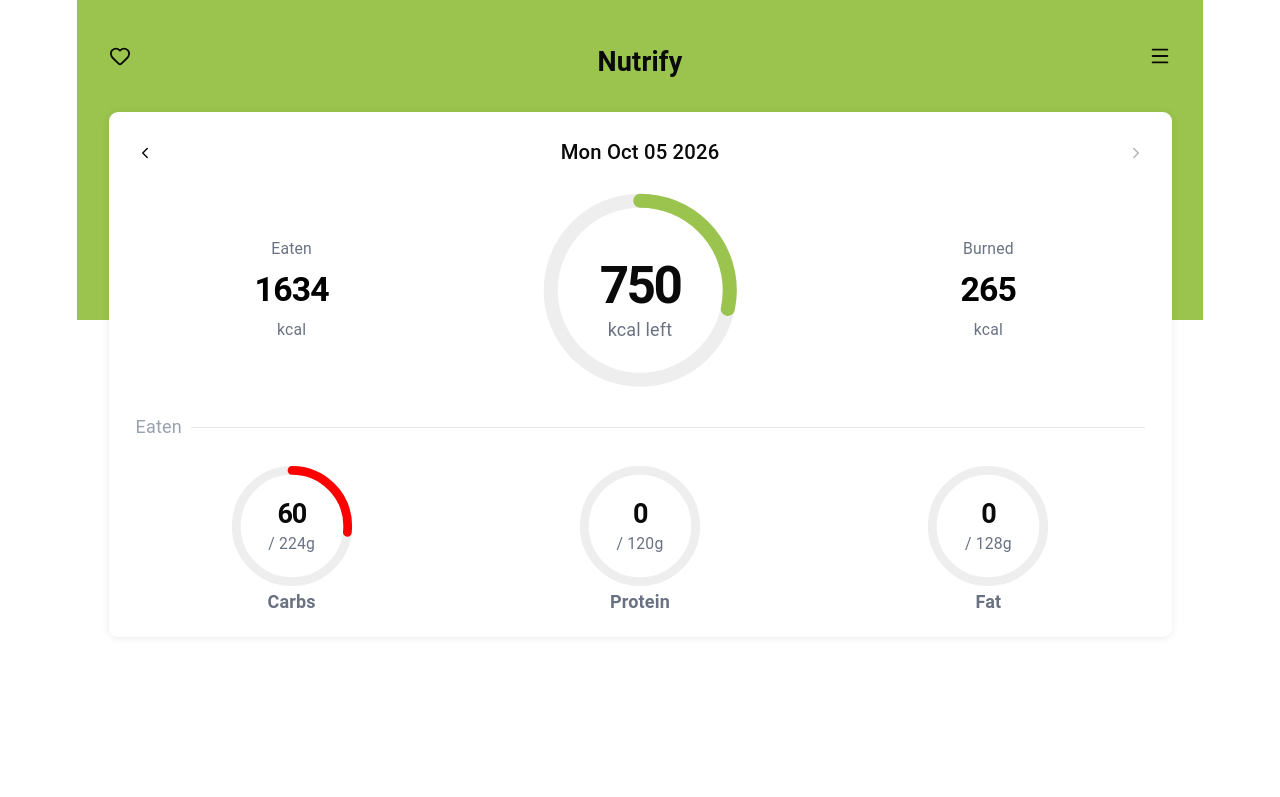
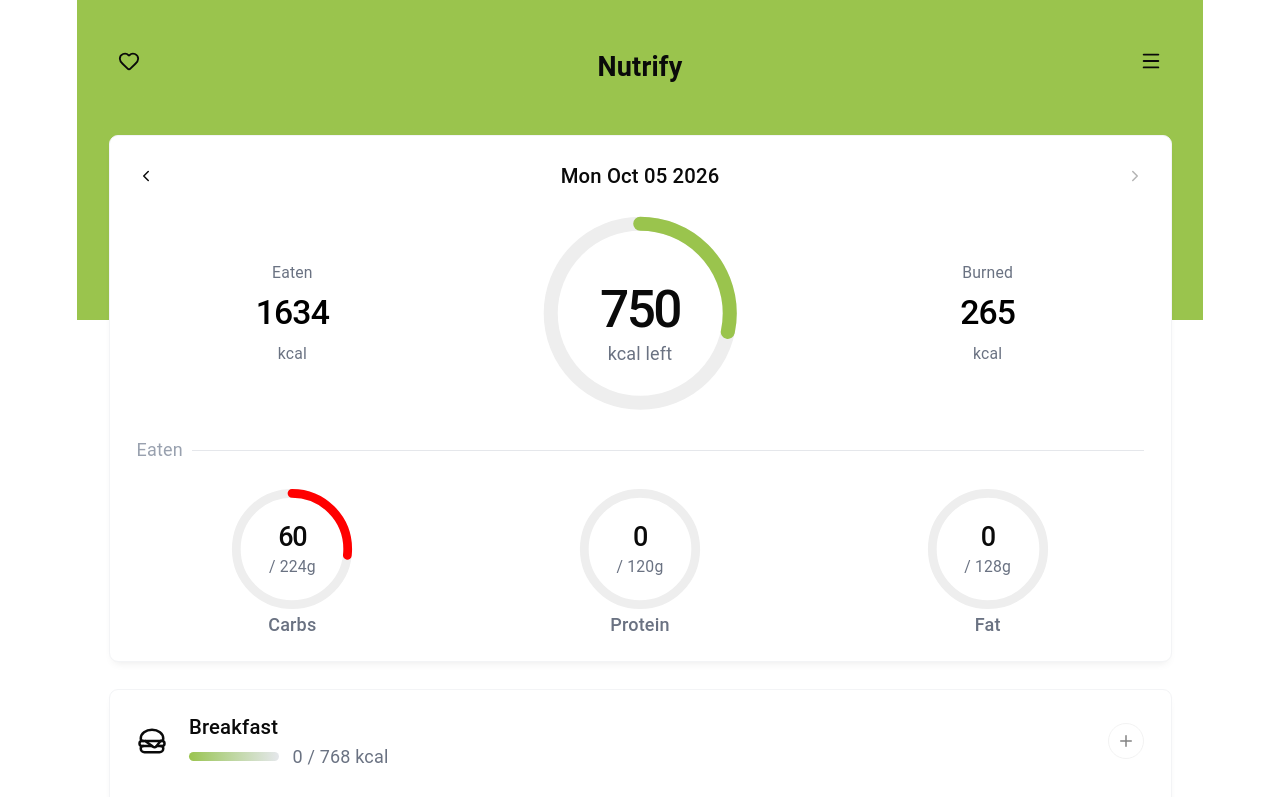
Before and after one commit to RupanSamanta/nutrify, a React (Vite) app in the folder client/: page / in a window 1280 px wide. Shown: the top 797 px of the page. Built offline with nearby package versions, Linux system fonts and the light colour scheme; a web font is replaced by a local one.

Commit message:
feat: update home dashboard with meal stats and nutrient stats components; refactor calorie stats styling

```diff
--- a/client/src/components/home/CalorieStats.jsx
+++ b/client/src/components/home/CalorieStats.jsx
@@ -5,17 +5,17 @@ const CalorieStats = ({data}) => {
     return (
         <div className="calorie-stats grid grid-cols-3 grid-rows-1 place-items-center mt-4">
             <div className="flex flex-col justify-center gap-2 text-sm text-gray-500">
-                <span>Eaten</span><span className="tracking-tight text-3xl text-black font-semibold">{data.eaten}</span><span>kcal</span>
+                <span>Eaten</span><span className="tracking-tight text-3xl text-black font-medium">{data.eaten}</span><span>kcal</span>
             </div>
             <div className="chart-container size-45 relative">
                 <ProgressBar max={data.totalCalorie} value={data.calorieEaten} />
                 <div className="absolute -translate-1/2 left-1/2 top-1/2 flex flex-col gap-4 mt-4">
-                    <span className="text-[2.85rem] font-bold tracking-tighter">{data.calorieEaten}</span>
+                    <span className="text-[2.85rem] font-medium tracking-tighter">{data.calorieEaten}</span>
                     <span className="text-gray-500">kcal left</span>
                 </div>
             </div>
             <div className="flex flex-col justify-center gap-2 text-sm text-gray-500">
-                <span>Burned</span><span className="tracking-tight text-3xl text-black font-semibold">{data.burned}</span><span>kcal</span>
+                <span>Burned</span><span className="tracking-tight text-3xl text-black font-medium">{data.burned}</span><span>kcal</span>
             </div>
         </div>
     )
--- a/client/src/components/home/Home.jsx
+++ b/client/src/components/home/Home.jsx
@@ -1,7 +1,8 @@
 import { Heart, Menu } from "lucide-react";
 import CalorieStats from "./CalorieStats"
 import DateSelector from "./DateSelector";
-import NutrientStats from "./NutrientStats";
+import NutrientStats from "./NutrientStatsCard";
+import MealStatsCard from "./MealStatsCard";
 
 const Home = () => {
 
@@ -12,17 +13,37 @@ const Home = () => {
     calorieEaten: 750
   };
 
+  const mealData = {
+    breakfast: {
+      totalCalorie: 768,
+      calorieEaten: 0
+    },
+    lunch: {
+      totalCalorie: 768,
+      calorieEaten: 768
+    },
+    dinner: {
+      totalCalorie: 768,
+      calorieEaten: 20
+    }
+  }
+
   return (
-    <div className="home-dashboard h-full p-6 px-7 bg-linear-to-b from-40% from-[#9ac44d] to-white to-40%">
+    <div className="home-dashboard h-full p-6 px-7 bg-linear-to-b from-40% from-themegreen to-white to-40% *:w-full *:px-2 *:py-5 *:my-6 *:border *:border-gray-100 *:shadow-[0_5px_10px_-5px_rgba(0,0,0,0.1)] *:rounded-md *:bg-white *:first:shadow-none *:first:border-none *:first:bg-transparent *:first:my-0">
       <div className="flex justify-between py-4 mb-3">
         <Heart size={22} />
         <span className="text-2xl font-bold">Nutrify</span>
         <Menu size={22} />
       </div>
-      <div className="nutrient-dashboard w-full px-2 py-5 rounded-md bg-white shadow-[0_1px_10px_-1px_rgba(0,0,0,0.1)]">
+      <div className="nutrient-dashboard">
         <DateSelector />
         <CalorieStats data={data} />
         <NutrientStats />
+      </div>
+      <div className="meal-dashboard grid grid-cols-1 gap-5">
+        {Object.entries(mealData).map(([key, data]) => {
+            return <MealStatsCard key={key} data={{...data, title: key}} />
+        })}
       </div>
     </div>
   )
--- /dev/null
+++ b/client/src/components/home/MealStatsCard.jsx
@@ -0,0 +1,23 @@
+import { Hamburger, Plus } from "lucide-react"
+import { Button } from "@/components/ui/button"
+
+const MealStatsCard = ({ data }) => {
+    const progress = parseInt(data.calorieEaten / data.totalCalorie * 100);
+    console.log(progress);
+
+    return (
+        <div className="flex justify-between items-center px-4">
+            <div><Hamburger size={30} /></div>
+            <div className="flex flex-col flex-1 text-left pl-5">
+                <div className="text-lg font-medium capitalize">{data.title}</div>
+                <div className="flex items-center gap-3">
+                    <div className={`w-20 h-2 bg-linear-to-r from-${0}% from-themegreen to-gray-200 to-${100}% rounded-full`}></div>
+                    <div className="text-gray-500">{data.calorieEaten} / {data.totalCalorie} kcal</div>
+                </div>
+            </div>
+            <Button variant="outline" size="icon" disabled className="rounded-full"><Plus /></Button>
+        </div>
+    );
+}
+
+export default MealStatsCard
--- a/client/src/components/home/NutrientProgressCard.jsx
+++ b/client/src/components/home/NutrientProgressCard.jsx
@@ -6,11 +6,11 @@ const NutrientProgressCard = ({ nutrientData, stroke }) => {
             <div className="relative size-28 m-auto">
                 <ProgressBar stroke={stroke} strokeWidth={2.5} max={nutrientData.target} value={nutrientData.consumed} />
                 <div className="absolute -translate-1/2 left-1/2 top-1/2 flex flex-col">
-                    <span className="text-2xl font-bold tracking-tighter">{nutrientData.consumed}</span>
+                    <span className="text-2xl font-medium tracking-tighter">{nutrientData.consumed}</span>
                     <span className="text-gray-500 text-sm">/ {nutrientData.target}g</span>
                 </div>
             </div>
-            <span className="text-md text-gray-500 font-bold">{nutrientData.name}</span>
+            <span className="text-md text-gray-500 font-medium">{nutrientData.name}</span>
         </div>
     )
 }
--- a/client/src/index.css
+++ b/client/src/index.css
@@ -175,6 +175,8 @@ body {
   --radius-2xl: calc(var(--radius) * 1.8);
   --radius-3xl: calc(var(--radius) * 2.2);
   --radius-4xl: calc(var(--radius) * 2.6);
+
+  --color-themegreen: #9ac44d;
 }
 
 .dark {
```
Also changed, not shown: client/src/components/home/NutrientStatsCard.jsx (renamed from client/src/components/home/NutrientStats.jsx).
